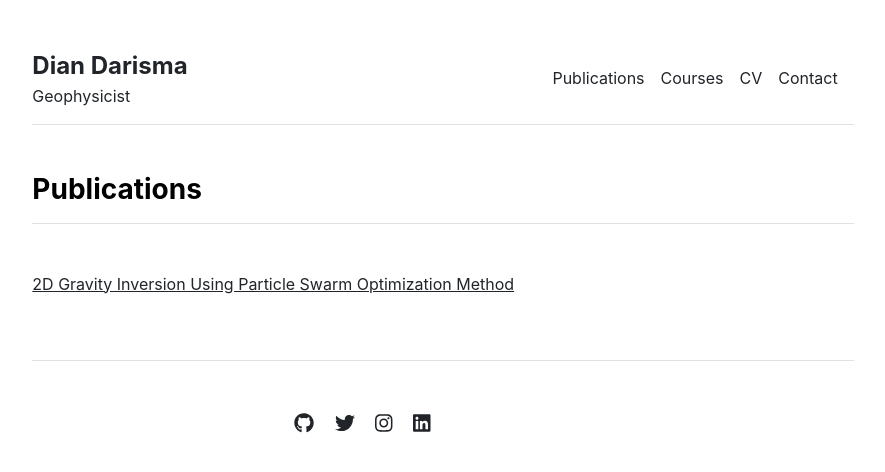
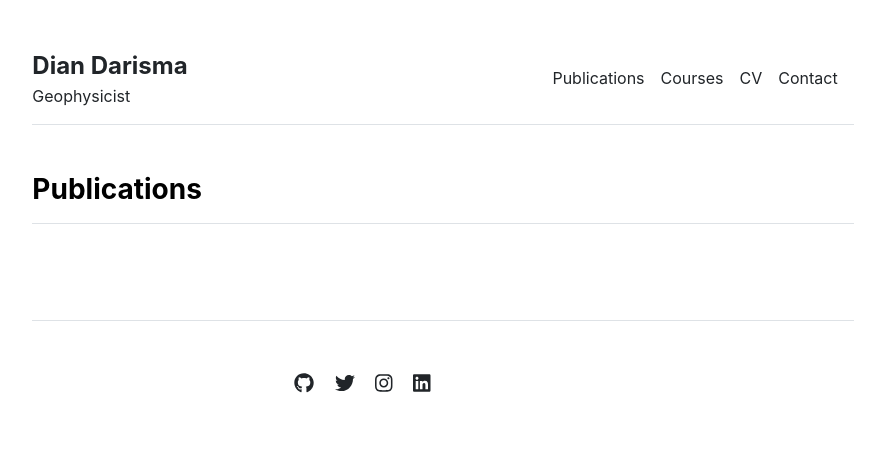
Before and after one commit to diandarisma/diandarisma.github.io, a Jekyll site: the page built from publications.md, in a window 1280 px wide. Shown: the top 472 px of the page, without its empty margins (197-1082 px from the left). Built offline with Jekyll 4.4.1, drawn with Linux system fonts in a browser that asks for light colours.

Commit message:
Update publications.yml

```diff
--- a/_data/publications.yml
+++ b/_data/publications.yml
@@ -1,5 +1,2 @@
 featured:
-- {name: '2D Gravity Inversion Using Particle Swarm Optimization Method', url:'https://www.earthdoc.org/content/papers/10.3997/2214-4609.201702117'}
-
-index:
-- {name: '2D Gravity Inversion Using Particle Swarm Optimization Method', url:'https://www.earthdoc.org/content/papers/10.3997/2214-4609.201702117'}
+- {name: '2D Gravity Inversion Using Particle Swarm Optimization Method', link:'https://www.earthdoc.org/content/papers/10.3997/2214-4609.201702117'}
```
